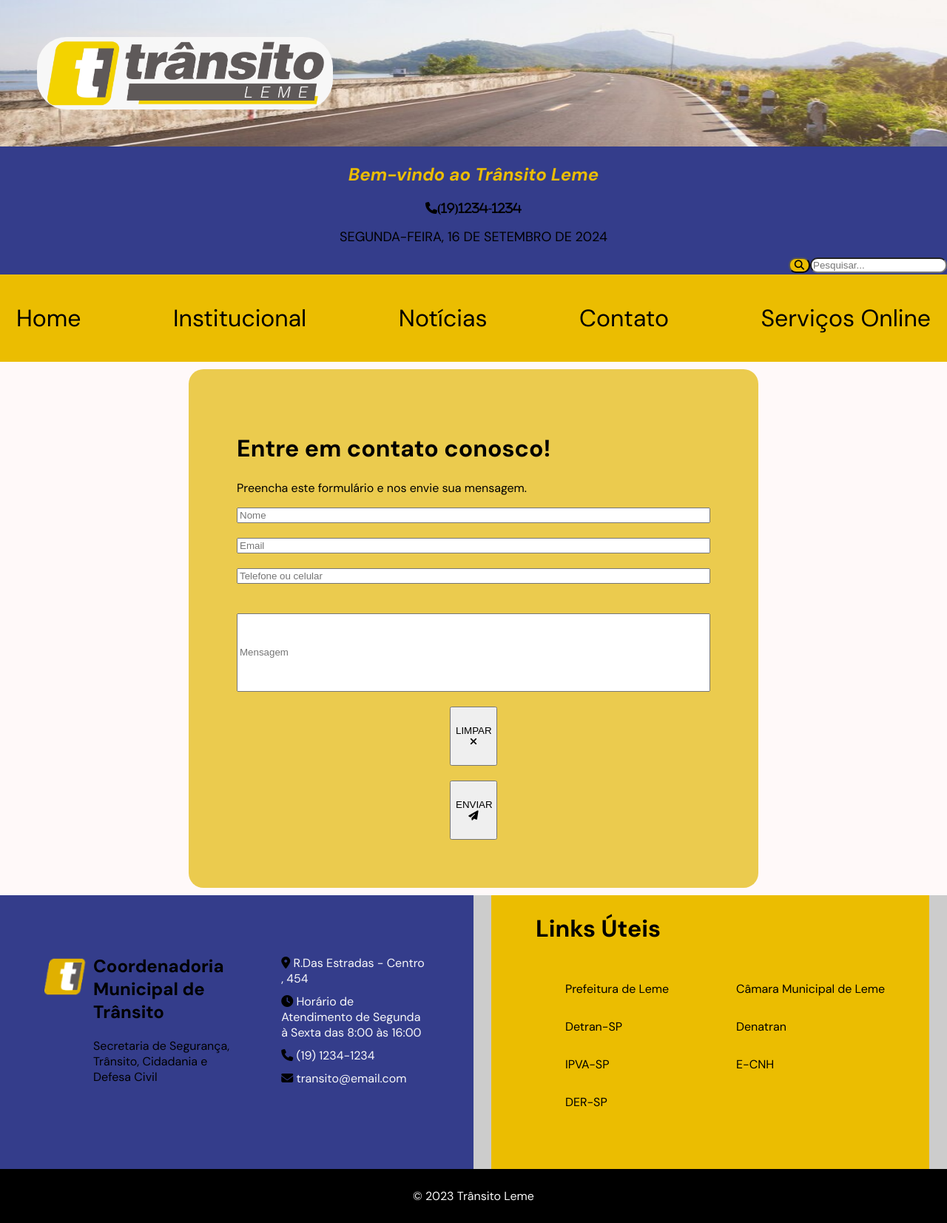
After one commit to Malihgno616/portfolio-transito, a PHP site: page /contato.html in a window 1280 px wide. The commit adds this page. Shown: the whole page at 74% size. Run offline with PHP 8.4, Linux system fonts and the light colour scheme; some libraries are stand-ins or nearby versions.

Commit message:
Add: Formulario e Função para limpar os campos

```diff
--- /dev/null
+++ b/contato.html
@@ -0,0 +1,124 @@
+<!DOCTYPE html>
+<html lang="pt-br">
+<head>
+  <meta charset="UTF-8">
+  <meta name="viewport" content="width=device-width, initial-scale=1.0">
+  <title>Contato</title>
+
+  <link rel="shortcut icon" href="/icon/favicon.ico" type="image/x-icon">
+
+  <link rel="stylesheet" href="style.css" />
+
+  <link rel="stylesheet" href="https://cdnjs.cloudflare.com/ajax/libs/font-awesome/6.6.0/css/all.min.css" integrity="sha512-Kc323vGBEqzTmouAECnVceyQqyqdsSiqLQISBL29aUW4U/M7pSPA/gEUZQqv1cwx4OnYxTxve5UMg5GT6L4JJg==" crossorigin="anonymous" referrerpolicy="no-referrer" />
+
+</head>
+<body>
+
+
+   <!-- Cabeçalho -->
+
+   <header class="header">
+    <div class="logo-item"><img src="images/logo-transito-2018.png" alt="LogoTransito"></div>
+  </header>
+
+  <!-- Boas Vindas -->
+
+  <div class="welcome">
+    <h2>Bem-vindo ao Trânsito Leme</h1>
+    <i class="fas fa-phone"><span>(19)1234-1234</span></i>
+    <p><span id="current-date"></span></p>
+    <script src="script.js"></script>
+
+    <div class="search-bar">
+      <input type="search" id="search-input" placeholder="Pesquisar...">
+      <button id="search-btn"><i class="fas fa-search"></i></button>
+    </div>
+
+
+  </div>
+
+  <!-- Menu do Site -->
+  <div class="nav-menu">
+    <ul class="nav-item">
+      <li><a href="index.html">Home</a></li>
+      <li><a href="#">Institucional</a></li>
+      <li><a href="#">Notícias</a></li>
+      <li><a href="contato.html">Contato</a></li>
+      <li><a href="#">Serviços Online</a></li>
+    </ul>
+  </div>
+
+
+
+  <div class="form-border">
+    <h1>Entre em contato conosco!</h1>
+    <p>Preencha este formulário e nos envie sua mensagem.</p>
+    <form action="" method="post">
+      <div>
+        <input id="01" type="text" name="form_txt" placeholder="Nome">
+        <input id="02" type="text" name="form_txt" placeholder="Email">
+        <input id="03" type="text" name="form_txt" placeholder="Telefone ou celular">
+        <input id="04" type="text" name="form_txt" placeholder="Mensagem">
+      </div>
+    </form>
+    <div class="buttons">
+
+      <button type="button" onclick="limpaCampos();">
+        LIMPAR
+        <i class="fas fa-times"></i>
+      </button>
+      <button>
+        ENVIAR
+        <i class="fas fa-paper-plane"></i>
+      </button>
+      <script src="limpa_campo.js"></script>
+    </div>
+  </div>
+
+<!-- Rodapé -->
+<footer class="footer">
+  <div class="footer-container">
+    <div class="footer-item">
+      <img src="/images/logo-box.png" alt="logo-box">
+      <div>
+        <h2>Coordenadoria Municipal de Trânsito</h2>
+        <p>Secretaria de Segurança, Trânsito, Cidadania e Defesa Civil</p>
+      </div>
+      <div class="list">
+        <ul>
+          <li><i class="fa-solid fa-location-dot"></i>
+          <a href="#">R.Das Estradas - Centro , 454</a></li>
+          <li><i class="fa-solid fa-clock"></i>
+          <a href="#">Horário de Atendimento de Segunda à Sexta das 8:00 às 16:00</a></li>
+          <li><i class="fas fa-phone"></i>
+          <a href="#">(19) 1234-1234</a></li>
+          <li><i class="fa-solid fa-envelope"></i>
+          <a href="#">transito@email.com</a></li>
+        </ul>
+      </div>
+    </div>
+
+    <div class="footer-item">
+      <h2>Links Úteis</h2>
+      <div class="another-list">
+        <ul>
+          <li><a href="#">Prefeitura de Leme</a></li>
+          <li><a href="#">Câmara Municipal de Leme</a></li>
+          <li><a href="#">Detran-SP</a></li>
+          <li><a href="#">Denatran</a></li>
+          <li><a href="#">IPVA-SP</a></li>
+          <li><a href="#">E-CNH</a></li>
+          <li><a href="#">DER-SP</a></li>
+        </ul>
+      </div>
+    </div>
+  </div>
+</footer>
+
+<!-- Direitos Autorais -->
+<div class="copyright">
+  <p>&copy; 2023 Trânsito Leme</p>
+</div>
+
+</body>
+</html>
--- /dev/null
+++ b/limpa_campo.js
@@ -0,0 +1,9 @@
+// Limpar campos
+
+function limpaCampos(){
+  var elements = document.getElementsByName("form_txt");
+  elements.forEach(element => {
+    console.log(element);
+    element.value = "";
+  })
+}
--- a/script.js
+++ b/script.js
@@ -1,3 +1,5 @@
+// Data dinâmica
+
 const currentDate = new Date();
 const options = {
   weekday: 'long',
--- a/style.css
+++ b/style.css
@@ -130,7 +130,6 @@ body {
   width: 800px;
   height: 200px;
   overflow: hidden;
-  border-radius: 20px;
 }
 
 .slides {
@@ -288,6 +287,42 @@ body {
   background-color: #858585;
   color: #ffffff;
 }
+
+/* Formulário */
+.form-border {
+  padding: 65px;
+  align-items: center;
+  width: 50%;
+  margin: 0 auto;
+  background-color: var(--cor6);
+  border-radius: 20px;
+}
+
+.form-border div  {
+  display: flex;
+  flex-direction: column;
+  gap: 20px;
+}
+
+.form-border div input:last-child{
+  margin-top: 20px;
+  margin-bottom: 20px;
+  height: 100px;
+}
+
+.buttons {
+  display:grid;
+
+  align-items: center;
+  justify-content: center;
+}
+
+.buttons button {
+  width: 10%;
+  height: 80px;
+  grid-template-columns: repeat(2, 1fr);
+}
+
 
 /* Rodapé */
 
```
Also changed, not shown: index.html (+4 -3 lines).
